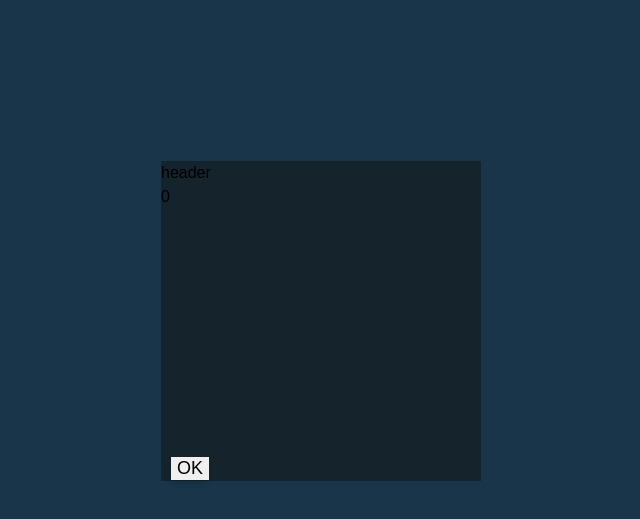
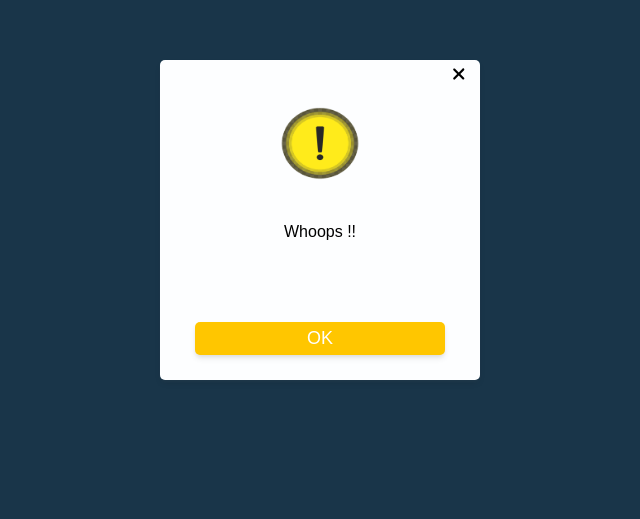
Before and after one commit to daigiatrung2004/phjmdinh_v3, a React (Create React App) app: page / in a window 1280 px wide. Shown: the part 179-698 px from the top of the page, without its empty margins (319-959 px from the left). Built offline with nearby package versions, Linux system fonts and the light colour scheme; a web font is replaced by a local one.

Commit message:
test popup, logger

```diff
--- a/src/assets/images/index.js
+++ b/src/assets/images/index.js
@@ -2,6 +2,7 @@ const Images = {
 	noImage: require('./placeholder-image.png').default,
 	loading: require('./loading.svg').default,
 	logo: require('./logo.png').default,
+	warning: require('./warning-real.png').default,
 };
 
 export default Images;
--- a/src/components/Button/Styles.js
+++ b/src/components/Button/Styles.js
@@ -20,6 +20,10 @@ export const Button = styled.button`
 
 	&.medium {
 		padding: 10px 36px;
+	}
+
+	&.fullW {
+		width: 95%;
 	}
 
 	&.large {
@@ -51,6 +55,12 @@ export const Button = styled.button`
 		color: var(--black);
 	}
 
+	&.transparent {
+		background-color: transparent;
+		box-shadow: none;
+		padding: 0;
+	}
+
 	.icon ~ .content,
 	.content ~ .icon {
 		margin-left: 10px;
--- a/src/components/Image/Image.js
+++ b/src/components/Image/Image.js
@@ -7,6 +7,7 @@ import * as $ from './Styles';
 function Image({ href, src, alt = 'No title image', className, children, ...propsDefault }) {
 	const [fallBack, setFallBack] = useState('');
 	let Img = className ? 'img' : $.StaticImage;
+	console.log('className:', className);
 
 	return (
 		<$.Wrapper to={href}>
--- a/src/components/PopUp/PopUp.js
+++ b/src/components/PopUp/PopUp.js
@@ -1,44 +1,116 @@
-import { useEffect, useState } from 'react';
-import { Button } from '../Button/Styles';
+import { useCallback, useEffect, useLayoutEffect, useMemo, useState } from 'react';
+import Button from '~/components/Button';
 import * as $ from './Styles';
 import { PUSettings } from '~/utils/StylesBase';
+import { FontAwesomeIcon } from '@fortawesome/react-fontawesome';
+import { faXmark } from '@fortawesome/free-solid-svg-icons';
+import Images from '~/assets/images';
+import Image from '~/components/Image';
+import logger from '~/utils/logger';
+
+/*
+useEffect
+1. update state
+2. update dom (mutated)
+3. render UI
+4. call clean up uffect
+5. call callback uffect
+
+useLayoutEffect
+1. update state
+2. update dom (mutated)
+3. call cleanup useffect ch? ??n khi xong (sync)
+4. call callback useeffect ch? ??n khi xong (sync)
+5. render UI
+*/
 
 function PopUp({ settings }) {
-	const [num, setNum] = useState(0);
+	const [isShow, setIsShow] = useState(true);
+	// const [num, setNum] = useState(0);
 	const config = {
 		shape: PUSettings['shape']['square'],
 		isFooter: true,
 		isHeader: true,
 		content: 'Whoops !!',
-		contrast: PUSettings['contrast']['dark'],
+		contrast: PUSettings['contrast']['light'],
 		border: '5px',
+		leftIcon: false,
+		rightIcon: false,
+		centerIcon: true,
+		srcIcon: Images.warning,
+		hIcon: '100px',
+		wIcon: '100px',
+		height: '320px',
+		width: '320px',
+		top: height => (window.innerHeight - height.replace('px', '') - 3) / 2 + 'px',
+		left: width => (window.innerWidth - width.replace('px', '') - 3) / 2 + 'px',
 	};
 
 	Object.assign(config, settings);
+	let log = logger('debug');
+	log(`config : ${config}`);
 
-	useEffect(() => {
-		// setNum(num + 1);
-	}, [num]);
+	// let id = useLayoutEffect(() => {
+	// 	if (num > 3) setNum(0);
+
+	// 	console.log('uselayouteffect');
+	// 	return 1;
+	// }, [num]);
+
+	// let test = useMemo(() => {
+	// 	console.log('sdfasdf');
+	// 	return 1;
+	// }, [num]);
+
+	// console.log('test :', test);
+	// console.log('id :', id);
 
 	return (
-		<$.ModalGeneral
-			shape={config.shape}
-			contrast={config.contrast}
-			{...config}
+		isShow && (
+			<$.ModalGeneral {...config}>
+				{config.isHeader && (
+					<$.Header>
+						<Button
+							theme={{ type: 'default transparent', size: 'small' }}
+							stylesCustom={{ position: 'absolute', right: '5px', top: '5px' }}
+							onClick={() => setIsShow(false)}
 						>
-			{config.isHeader && <$.Header>header</$.Header>}
-			<$.Content>{num}</$.Content>
+							<FontAwesomeIcon icon={faXmark} />
+						</Button>
+					</$.Header>
+				)}
+				<$.Content centerIcon={config.centerIcon}>
+					{(config.leftIcon || config.centerIcon) && (
+						<Image
+							className={'icon'}
+							src={config.srcIcon}
+							width={config.wIcon}
+							height={config.hIcon}
+						/>
+					)}
+					<p>{config.content}</p>
+					{config.rightIcon && (
+						<Image
+							className={'icon'}
+							src={config.srcIcon}
+							width={config.wIcon}
+							height={config.hIcon}
+						/>
+					)}
+				</$.Content>
 				{config.isFooter && (
 					<$.Footer>
 						<Button
-						theme={{ type: 'primary', size: 'large' }}
-						onClick={() => setNum(num + 1)}
+							theme={{ type: 'primary', size: 'small fullW' }}
+							onClick={() => setIsShow(false)}
+							// onClick={() => setNum(num + 1)}
 						>
 							OK
 						</Button>
 					</$.Footer>
 				)}
 			</$.ModalGeneral>
+		)
 	);
 }
 export default PopUp;
--- a/src/components/PopUp/Styles.js
+++ b/src/components/PopUp/Styles.js
@@ -16,24 +16,30 @@ const vibrateAnimation = keyframes`
 `;
 
 const Square = styled.div`
-	height: 320px;
-	width: 320px;
+	position: absolute;
+	top: ${({ top, height }) => (top ? top(height) : '0')};
+	left: ${({ left, width }) => (left ? left(width) : '0')};
+	height: ${({ height }) => (height ? height : '320px')};
+	width: ${({ width }) => (width ? width : '320px')};
 	background-color: ${({ contrast }) => contrast};
 	animation: ${vibrateAnimation} 0.6s ease-out 1 normal forwards;
 	display: flex;
 	flex-direction: column;
+	border-radius: 5px;
+	box-shadow: rgba(0, 0, 0, 0.1) 0px 4px 6px -1px, rgba(255, 255, 255, 0.06) 0px 2px 4px -1px;
 `;
 
 const Rectangle = styled(Square)`
 	height: 520px;
 `;
 
-export const ModalGeneral = ({ shape, children, contrast, border }) => {
+export const ModalGeneral = ({ shape, children, contrast, border, ...style }) => {
 	if (shape === PUSettings['shape']['square']) {
 		return (
 			<Square
 				contrast={contrast}
 				border={border}
+				{...style}
 			>
 				{children}
 			</Square>
@@ -43,6 +49,7 @@ export const ModalGeneral = ({ shape, children, contrast, border }) => {
 		<Rectangle
 			contrast={contrast}
 			border={border}
+			{...style}
 		>
 			{children}
 		</Rectangle>
@@ -51,12 +58,22 @@ export const ModalGeneral = ({ shape, children, contrast, border }) => {
 
 export const Header = styled.div`
 	border-radius: 5px;
+	position: relative;
 `;
 
 export const Footer = styled(Header)`
 	border-radius: 0px;
+	display: flex;
+	justify-content: center;
+	align-items: center;
+	padding: 25px;
 `;
 
 export const Content = styled.div`
 	flex-grow: 1;
+	display: flex;
+	justify-content: center;
+	align-items: center;
+	flex-direction: ${centerIcon => (centerIcon ? 'column' : 'row')};
+	padding: 25px;
 `;
--- a/src/pages/TestPopUp/Styles.js
+++ b/src/pages/TestPopUp/Styles.js
@@ -1,7 +1,7 @@
 import styled from 'styled-components';
 
 export const Modal = styled.div`
-	height: 1000px;
+	/* height: 1000px; */
 	display: flex;
 	justify-content: center;
 	align-items: center;
--- /dev/null
+++ b/src/utils/logger.js
@@ -0,0 +1,7 @@
+function logger(type) {
+	return function (message) {
+		console.log(`[${type}] ${message}`);
+	};
+}
+
+export default logger;
```
Also changed, not shown: src/pages/Static/Error/Error.js (added, +10 -0 lines), src/pages/Static/Error/ErrorStyles.js (added, +10 -0 lines), src/assets/images/41884029.jpg (added), src/assets/images/warning-real.png (added), src/pages/Static/Error/index.js (added). Lines whose indentation alone changed are shown as unchanged.
